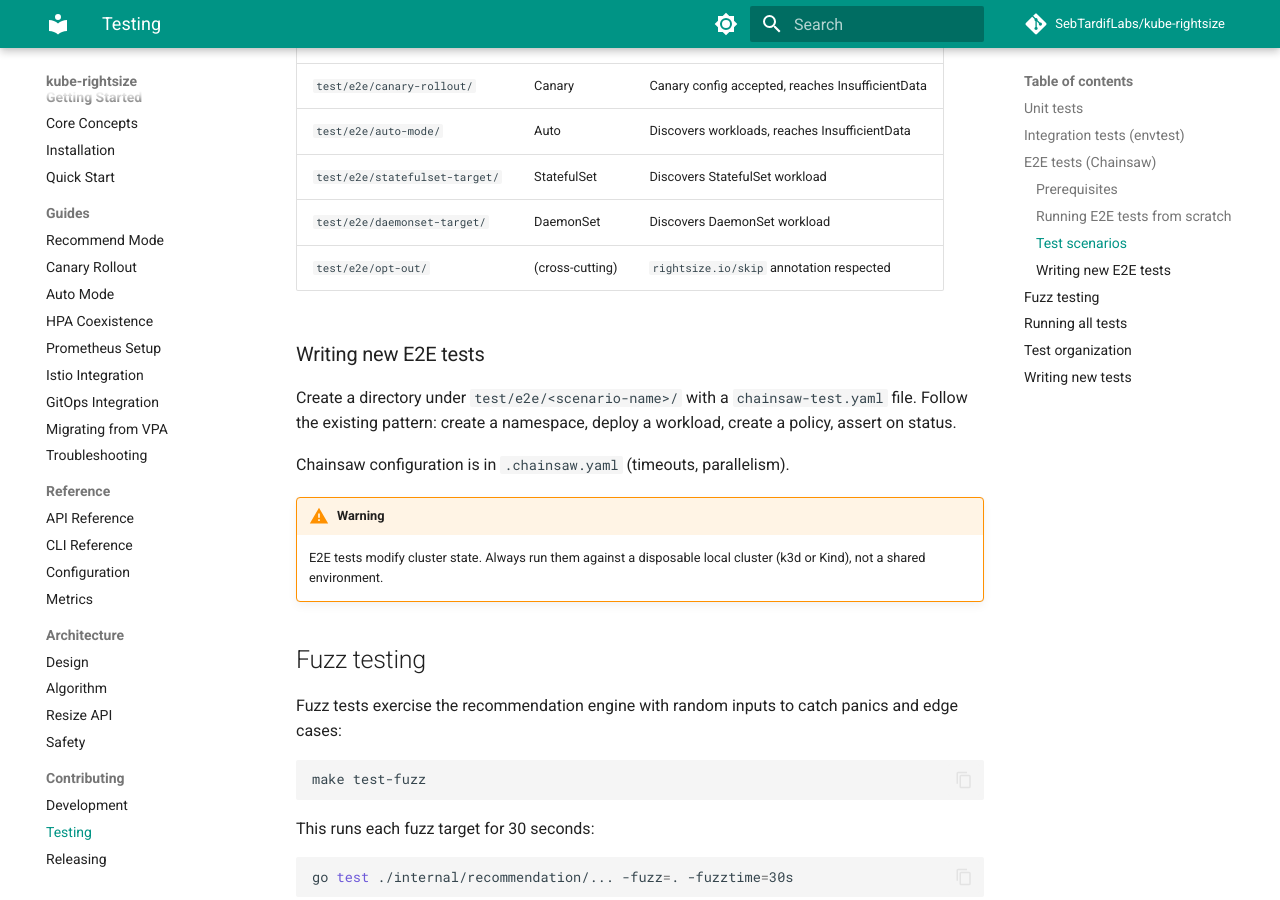
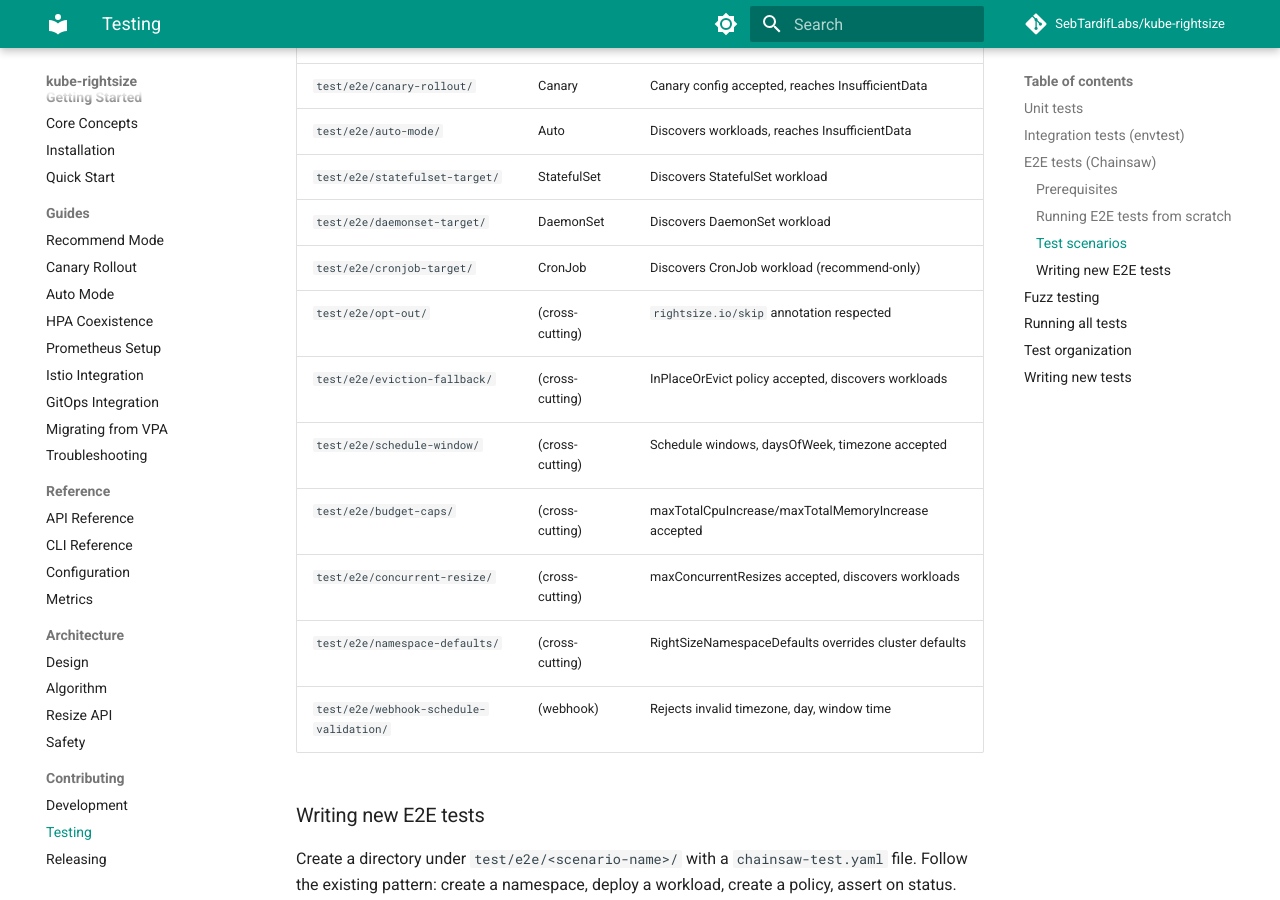
Before and after one commit to attune-io/attune, an MkDocs documentation site: the page built from docs/contributing/testing.md, in a window 1280 px wide and 900 px high, scrolled down 1972 px. Built offline with MkDocs 1.6.1 and Material for MkDocs 9.7.7, drawn with Linux system fonts in a browser that asks for light colours; comment, search, counter and statistics services are not loaded.

Commit message:
test: add E2E tests for 7 recent features
Add Chainsaw E2E test scenarios covering all major features added
since the initial E2E suite:

- eviction-fallback: InPlaceOrEvict resizeMethod accepted, workload discovered
- schedule-window: schedule windows, daysOfWeek, timezone fields accepted
- namespace-defaults: RightSizeNamespaceDefaults overrides cluster defaults
- cronjob-target: CronJob workload discovered (recommend-only)
- webhook-schedule-validation: rejects invalid timezone, day abbreviations,
  out-of-range window times; accepts valid schedule
- budget-caps: maxTotalCpuIncrease/maxTotalMemoryIncrease accepted
- concurrent-resize: maxConcurrentResizes accepted, workload discovered

Update testing.md with the 7 new test scenario descriptions.

Signed-off-by: Sebastien Tardif <sebtardif@ncf.ca>

```diff
--- a/docs/contributing/testing.md
+++ b/docs/contributing/testing.md
@@ -89,7 +89,14 @@ make kind-delete
 | `test/e2e/auto-mode/` | Auto | Discovers workloads, reaches InsufficientData |
 | `test/e2e/statefulset-target/` | StatefulSet | Discovers StatefulSet workload |
 | `test/e2e/daemonset-target/` | DaemonSet | Discovers DaemonSet workload |
+| `test/e2e/cronjob-target/` | CronJob | Discovers CronJob workload (recommend-only) |
 | `test/e2e/opt-out/` | (cross-cutting) | `rightsize.io/skip` annotation respected |
+| `test/e2e/eviction-fallback/` | (cross-cutting) | InPlaceOrEvict policy accepted, discovers workloads |
+| `test/e2e/schedule-window/` | (cross-cutting) | Schedule windows, daysOfWeek, timezone accepted |
+| `test/e2e/budget-caps/` | (cross-cutting) | maxTotalCpuIncrease/maxTotalMemoryIncrease accepted |
+| `test/e2e/concurrent-resize/` | (cross-cutting) | maxConcurrentResizes accepted, discovers workloads |
+| `test/e2e/namespace-defaults/` | (cross-cutting) | RightSizeNamespaceDefaults overrides cluster defaults |
+| `test/e2e/webhook-schedule-validation/` | (webhook) | Rejects invalid timezone, day, window time |
 
 ### Writing new E2E tests
 
```
Also changed, not shown: 7 other files.
